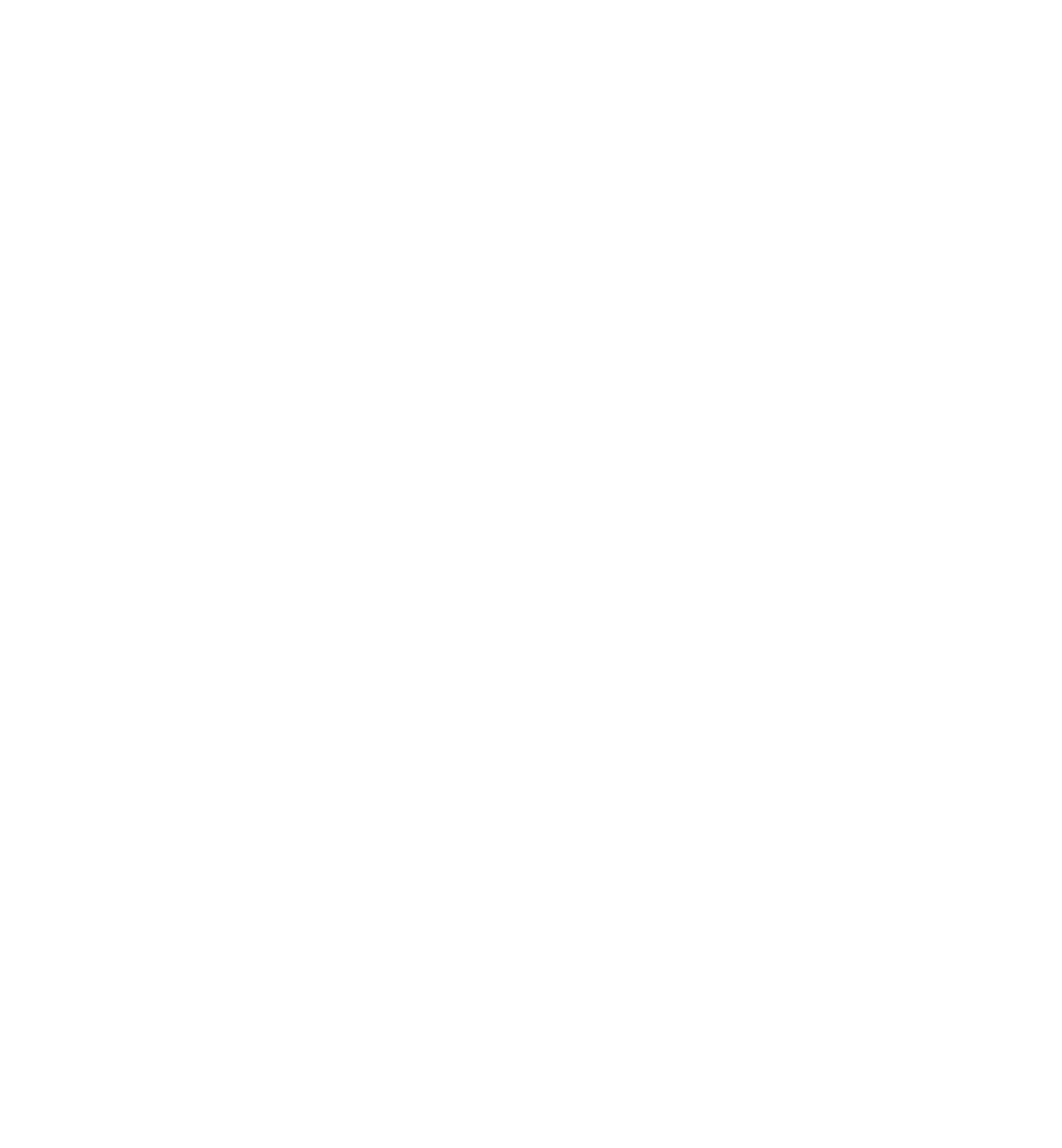
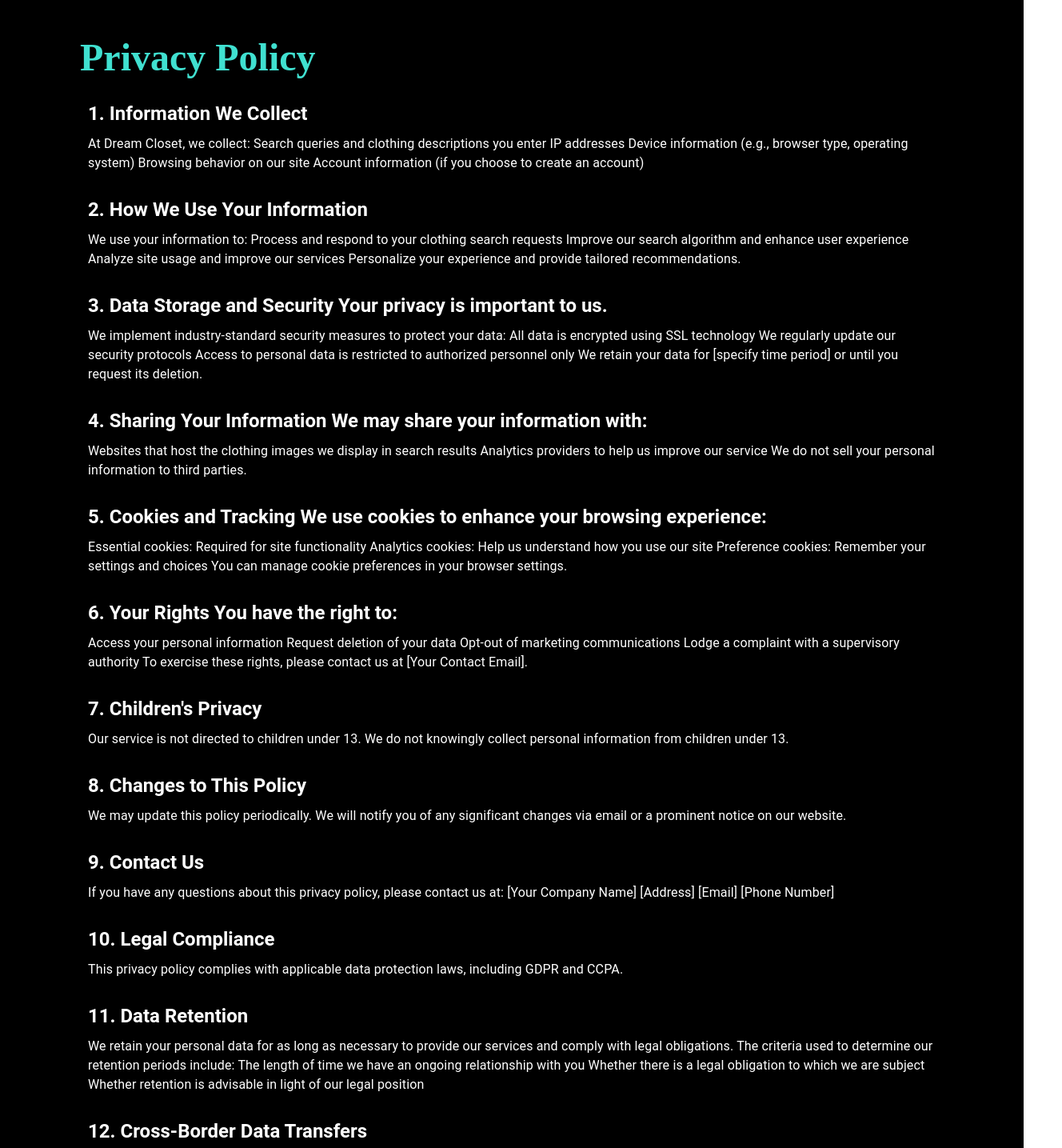
Before and after one commit to richardcolachagua/dream-closet, a React (Create React App) app: page /privacypolicypage in a window 1280 px wide. Before the commit this address had no page. Shown: the part 120-1555 px from the top of the page at 80% size, 1328 px wide, since content can reach past the window. Before the commit the page ends 800 px from the top, so only its background shows below. Built offline with nearby package versions, Linux system fonts and the light colour scheme.

Commit message:
"PrivacyPolicyPage created"

```diff
--- a/src/App.jsx
+++ b/src/App.jsx
@@ -5,6 +5,7 @@
 import SignUpPage from "./frontend/Pages/SignUpPage";
 import NotFoundPage from "./frontend/Pages/PageNotFound";
 import ProfilePage from "./frontend/Pages/ProfilePage";
+import PrivacyPolicyPage from "./frontend/Pages/PrivacyPolicyPage";
 
 function App() {
   return (
@@ -16,6 +17,7 @@
       {/* <Route path="/About" element={<About />} /> */}
       <Route path="/*" element={<NotFoundPage />} />
       <Route path="/profilepage" element={<ProfilePage />} />
+      <Route path="/privacypolicypage" element={<PrivacyPolicyPage />} />
     </Routes>
   );
 }
--- a/src/frontend/Components/Header.jsx
+++ b/src/frontend/Components/Header.jsx
@@ -1,5 +1,5 @@
 import React from "react";
-import { AppBar, Box, Toolbar, Container, Button } from "@mui/material";
+import { AppBar, Box, Toolbar, Button } from "@mui/material";
 import { Link as RouterLink } from "react-router-dom";
 
 const pages = ["HomePage"];
@@ -7,9 +7,14 @@
 function ResponsiveAppBar() {
   return (
     <AppBar position="static" sx={{ backgroundColor: "black" }}>
-      <Container maxWidth={false} disableGutters sx={{}}>
-        <Toolbar disableGutters>
-          <Box sx={{ flexGrow: 1, display: { xs: "flex", md: "none" } }}>
+      <Toolbar
+        sx={{
+          width: "100%",
+          justifyContent: "space-between",
+          padding: "0 16px",
+        }}
+      >
+        <Box sx={{ display: "flex" }}>
           {pages.map((page, index) => (
             <Button
               key={index}
@@ -61,7 +66,6 @@
           </Button>
         </Box>
       </Toolbar>
-      </Container>
     </AppBar>
   );
 }
--- /dev/null
+++ b/src/frontend/Pages/PrivacyPolicyPage.jsx
@@ -0,0 +1,198 @@
+import React from "react";
+import { Typography, Box } from "@mui/material";
+import Header from "../Components/Header";
+import Footer from "../Components/Footer";
+
+const PrivacyPolicyPage = () => {
+  return (
+    <>
+      <Header />
+      <Box
+        sx={{
+          backgroundColor: "black",
+          backgroundPosition: "center",
+          backgroundRepeat: "no-repeat",
+          minHeight: "100vh",
+          paddingLeft: "90px",
+          padding: "100px",
+        }}
+      >
+        <Typography
+          variant="h3"
+          sx={{
+            fontWeight: "bold",
+            color: "turquoise",
+            fontFamily: "Times New Roman",
+          }}
+        >
+          Privacy Policy
+        </Typography>
+        <Box sx={{ marginTop: 2, padding: "10px" }}>
+          <Typography
+            variant="h5"
+            sx={{ color: "white", marginBottom: "10px", fontWeight: "bold" }}
+          >
+            1. Information We Collect
+          </Typography>
+          <Typography sx={{ color: "white", marginBottom: "30px" }}>
+            At Dream Closet, we collect: Search queries and clothing
+            descriptions you enter IP addresses Device information (e.g.,
+            browser type, operating system) Browsing behavior on our site
+            Account information (if you choose to create an account)
+          </Typography>
+          <Typography
+            variant="h5"
+            sx={{ color: "white", marginBottom: "10px", fontWeight: "bold" }}
+          >
+            {" "}
+            2. How We Use Your Information
+          </Typography>
+
+          <Typography sx={{ color: "white", marginBottom: "30px" }}>
+            We use your information to: Process and respond to your clothing
+            search requests Improve our search algorithm and enhance user
+            experience Analyze site usage and improve our services Personalize
+            your experience and provide tailored recommendations.
+          </Typography>
+
+          <Typography
+            variant="h5"
+            sx={{ color: "white", marginBottom: "10px", fontWeight: "bold" }}
+          >
+            3. Data Storage and Security Your privacy is important to us.
+          </Typography>
+          <Typography sx={{ color: "white", marginBottom: "30px" }}>
+            We implement industry-standard security measures to protect your
+            data: All data is encrypted using SSL technology We regularly update
+            our security protocols Access to personal data is restricted to
+            authorized personnel only We retain your data for [specify time
+            period] or until you request its deletion.
+          </Typography>
+          <Typography
+            variant="h5"
+            sx={{ color: "white", marginBottom: "10px", fontWeight: "bold" }}
+          >
+            4. Sharing Your Information We may share your information with:
+          </Typography>
+
+          <Typography sx={{ color: "white", marginBottom: "30px" }}>
+            Websites that host the clothing images we display in search results
+            Analytics providers to help us improve our service We do not sell
+            your personal information to third parties.
+          </Typography>
+
+          <Typography
+            variant="h5"
+            sx={{ color: "white", marginBottom: "10px", fontWeight: "bold" }}
+          >
+            {" "}
+            5. Cookies and Tracking We use cookies to enhance your browsing
+            experience:
+          </Typography>
+
+          <Typography sx={{ color: "white", marginBottom: "30px" }}>
+            Essential cookies: Required for site functionality Analytics
+            cookies: Help us understand how you use our site Preference cookies:
+            Remember your settings and choices You can manage cookie preferences
+            in your browser settings.
+          </Typography>
+
+          <Typography
+            variant="h5"
+            sx={{ color: "white", marginBottom: "10px", fontWeight: "bold" }}
+          >
+            {" "}
+            6. Your Rights You have the right to:
+          </Typography>
+          <Typography sx={{ color: "white", marginBottom: "30px" }}>
+            Access your personal information Request deletion of your data
+            Opt-out of marketing communications Lodge a complaint with a
+            supervisory authority To exercise these rights, please contact us at
+            [Your Contact Email].
+          </Typography>
+
+          <Typography
+            variant="h5"
+            sx={{ color: "white", marginBottom: "10px", fontWeight: "bold" }}
+          >
+            {" "}
+            7. Children's Privacy
+          </Typography>
+
+          <Typography sx={{ color: "white", marginBottom: "30px" }}>
+            Our service is not directed to children under 13. We do not
+            knowingly collect personal information from children under 13.
+          </Typography>
+
+          <Typography
+            variant="h5"
+            sx={{ color: "white", marginBottom: "10px", fontWeight: "bold" }}
+          >
+            {" "}
+            8. Changes to This Policy
+          </Typography>
+          <Typography sx={{ color: "white", marginBottom: "30px" }}>
+            We may update this policy periodically. We will notify you of any
+            significant changes via email or a prominent notice on our website.
+          </Typography>
+          <Typography
+            variant="h5"
+            sx={{ color: "white", marginBottom: "10px", fontWeight: "bold" }}
+          >
+            {" "}
+            9. Contact Us
+          </Typography>
+
+          <Typography sx={{ color: "white", marginBottom: "30px" }}>
+            If you have any questions about this privacy policy, please contact
+            us at: [Your Company Name] [Address] [Email] [Phone Number]
+          </Typography>
+
+          <Typography
+            variant="h5"
+            sx={{ color: "white", marginBottom: "10px", fontWeight: "bold" }}
+          >
+            {" "}
+            10. Legal Compliance
+          </Typography>
+          <Typography sx={{ color: "white", marginBottom: "30px" }}>
+            This privacy policy complies with applicable data protection laws,
+            including GDPR and CCPA.
+          </Typography>
+          <Typography
+            variant="h5"
+            sx={{ color: "white", marginBottom: "10px", fontWeight: "bold" }}
+          >
+            {" "}
+            11. Data Retention
+          </Typography>
+          <Typography sx={{ color: "white", marginBottom: "30px" }}>
+            We retain your personal data for as long as necessary to provide our
+            services and comply with legal obligations. The criteria used to
+            determine our retention periods include: The length of time we have
+            an ongoing relationship with you Whether there is a legal obligation
+            to which we are subject Whether retention is advisable in light of
+            our legal position
+          </Typography>
+          <Typography
+            variant="h5"
+            sx={{ color: "white", marginBottom: "10px", fontWeight: "bold" }}
+          >
+            {" "}
+            12. Cross-Border Data Transfers
+          </Typography>
+          <Typography sx={{ color: "white" }}>
+            As we source images from websites globally, your data may be
+            transferred to, stored, or processed in countries other than the one
+            you reside in. We ensure that such transfers comply with applicable
+            data protection laws. By using our service, you consent to this
+            privacy policy and our data practices as described herein.
+          </Typography>
+        </Box>
+      </Box>
+      <Footer />
+    </>
+  );
+};
+
+export default PrivacyPolicyPage;
```
Lines whose indentation alone changed are shown as unchanged.
